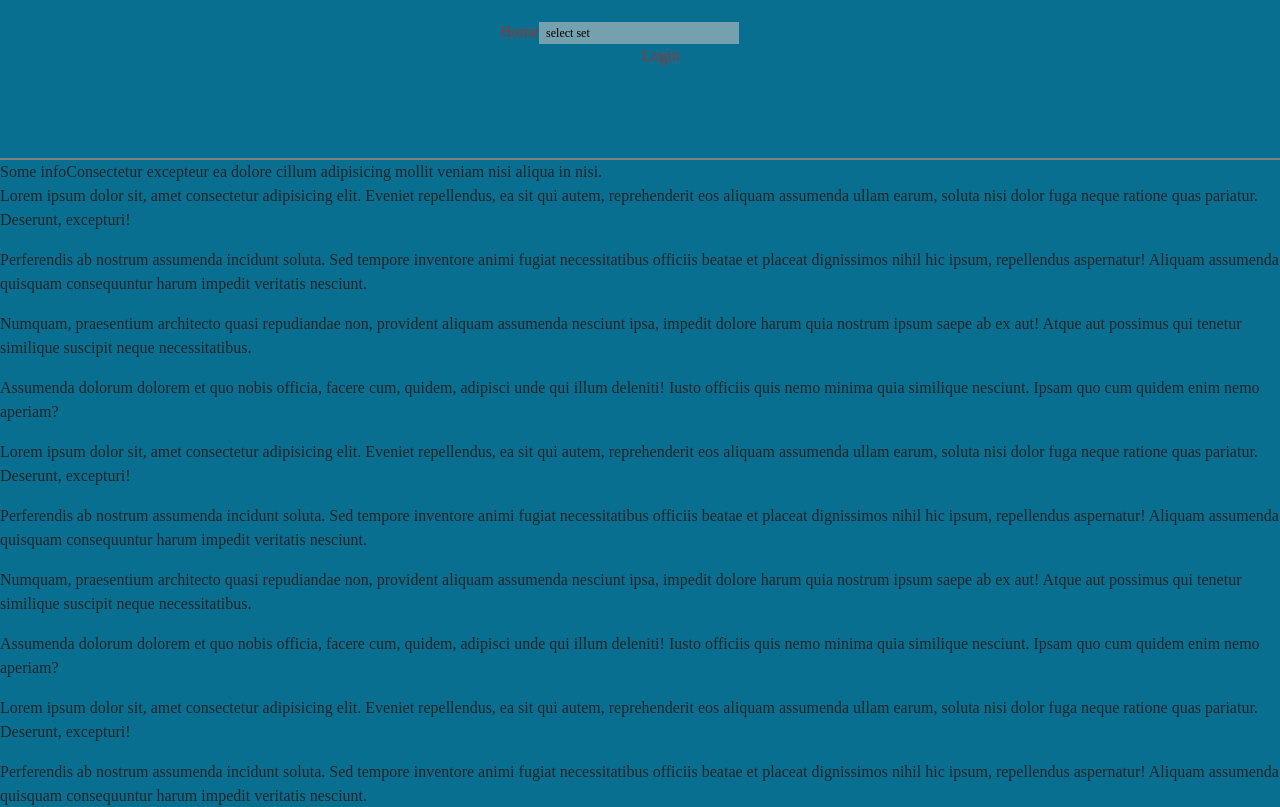
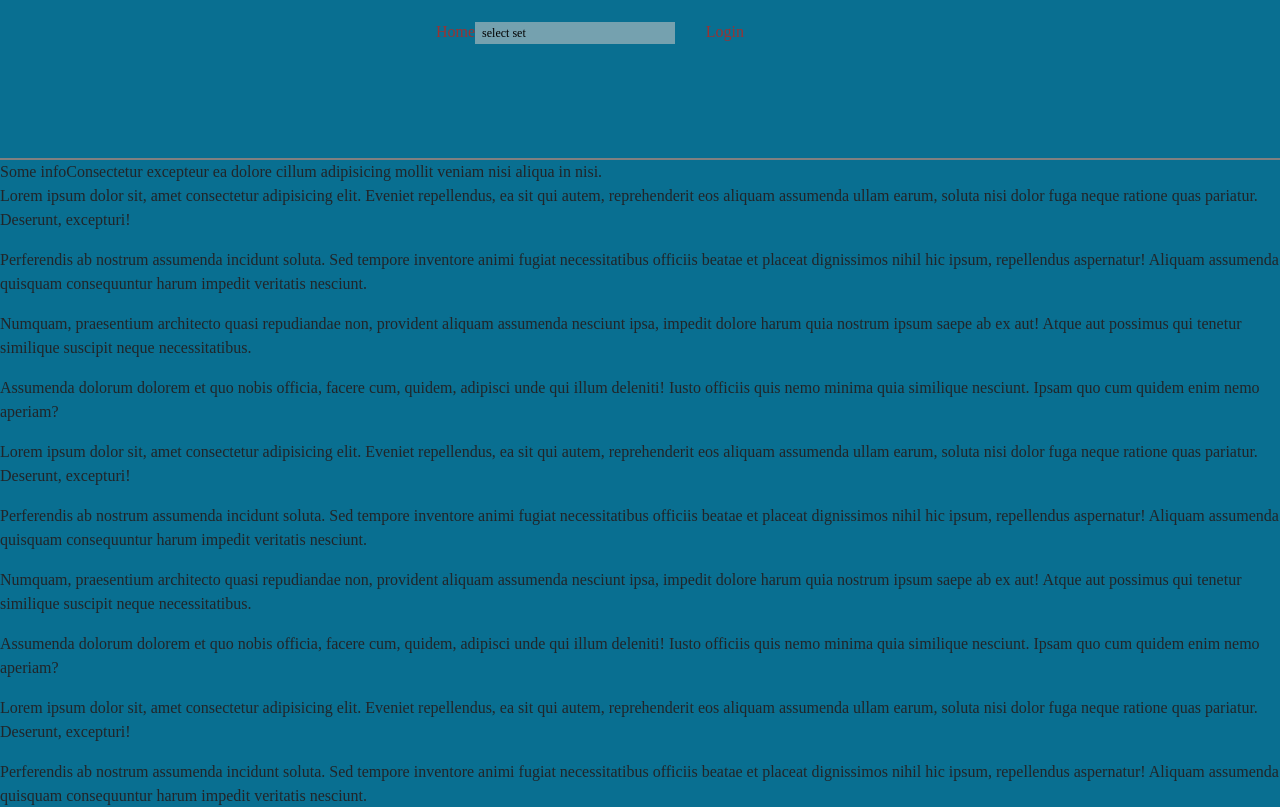
Before and after one commit to NikitaChernyavskii/mtg-collector, an Angular app in the folder WebUI/: page / in a window 1280 px wide. Shown: the top 807 px of the page. Built offline with nearby package versions, Linux system fonts and the light colour scheme.

Commit message:
idk what these changes are =)

```diff
--- a/WebUI/src/app/components/layout/header/header.component.css
+++ b/WebUI/src/app/components/layout/header/header.component.css
@@ -7,7 +7,7 @@
 .header-menu {
     margin: auto;
     padding: 20px 20px;
-    width: 25%;
+    width: 35%;
 }
 
 .header-menu-wrapper-left {
```
Also changed, not shown: 22 other files (tests, documents, lock files or other folders).
